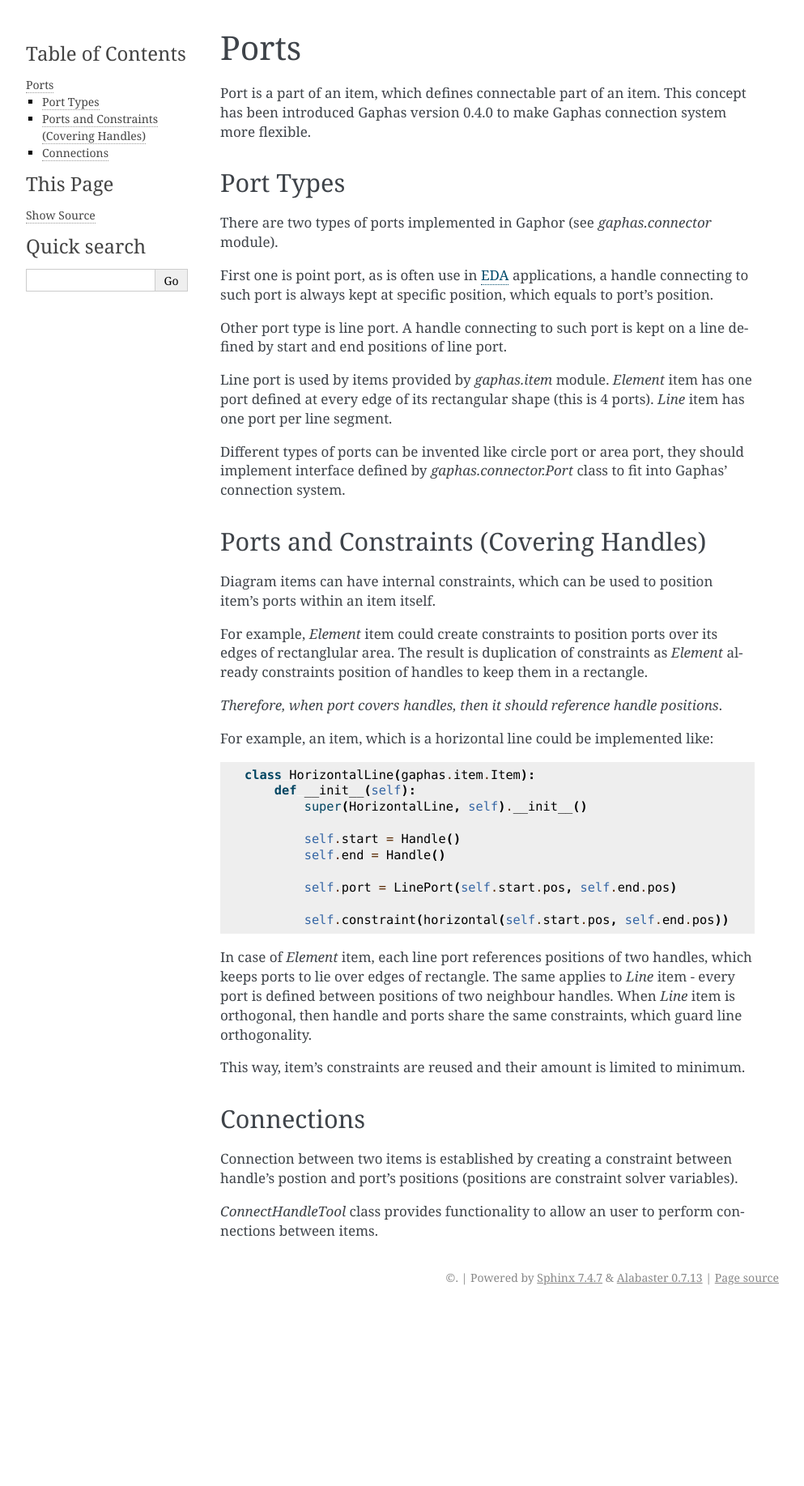
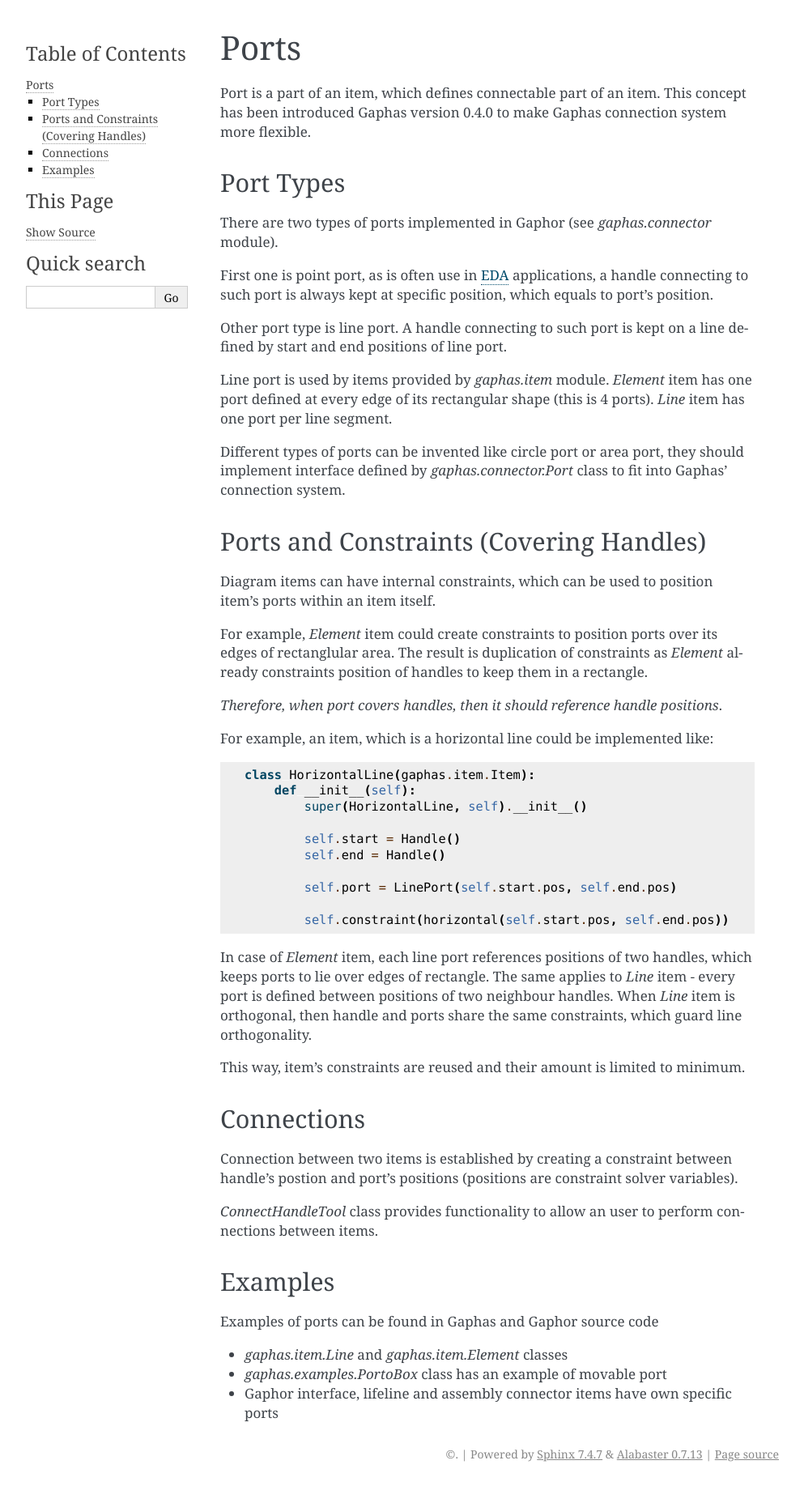
Before and after one commit to gaphor/gaphas, a Sphinx documentation site: the page built from doc/ports.txt, in a window 1280 px wide. Shown: the whole page at 81% size, without its empty margins (148-1141 px from the left). Built offline with Sphinx 7.4.7, drawn with Linux system fonts in a browser that asks for light colours; before the commit the page ends 1617 px from its top, so only the background shows below that.

Commit message:
- added examples section

```diff
--- a/doc/ports.txt
+++ b/doc/ports.txt
@@ -69,3 +69,12 @@ solver variables).
 
 `ConnectHandleTool` class provides functionality to allow an user to
 perform connections between items.
+
+Examples
+--------
+Examples of ports can be found in Gaphas and Gaphor source code
+
+- `gaphas.item.Line` and `gaphas.item.Element` classes
+- `gaphas.examples.PortoBox` class has an example of movable port
+- Gaphor interface, lifeline and assembly connector items have own specific
+  ports
```
